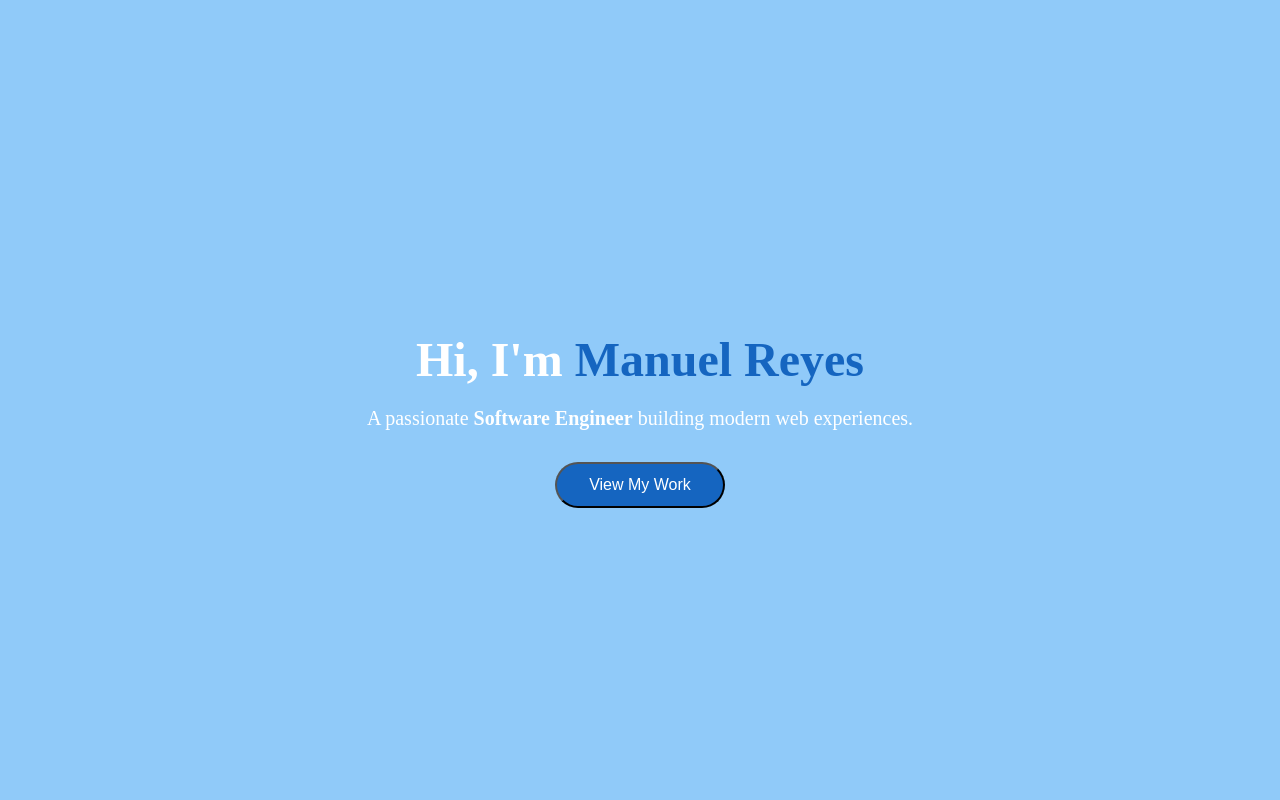
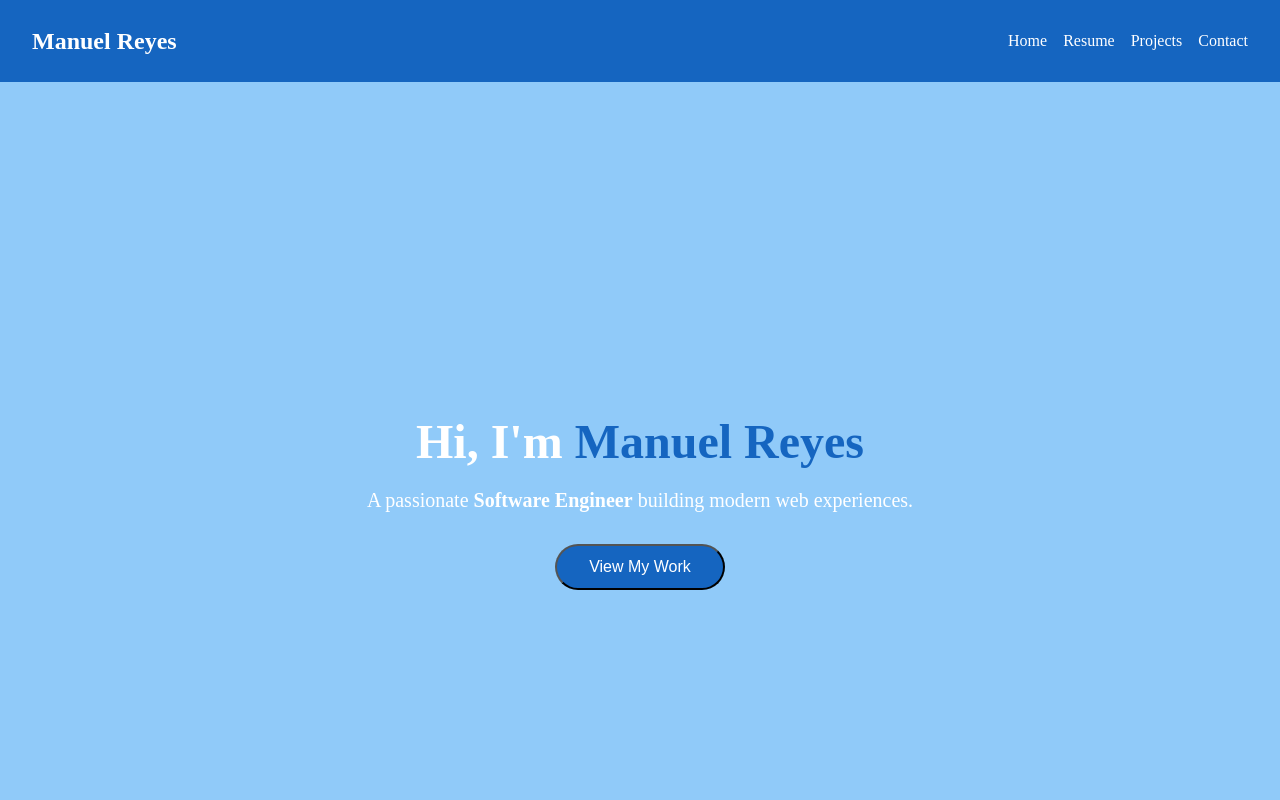
Before and after one commit to MReyes1241/personal_portfolio, a React (Vite) app: page / in a window 1280 px wide. Shown: the top 800 px of the page. Built offline with nearby package versions, Linux system fonts and the light colour scheme.

Commit message:
Add code for navbar and future resume page

```diff
--- a/package.json
+++ b/package.json
@@ -13,7 +13,10 @@
     "@mantine/core": "^7.15.2",
     "@mantine/hooks": "^7.15.2",
     "react": "^18.3.1",
-    "react-dom": "^18.3.1"
+    "react-dom": "^18.3.1",
+    "react-router-dom": "^7.1.1",
+    "react-router-hash-link": "^2.4.3",
+    "react-scroll": "^1.9.0"
   },
   "devDependencies": {
     "@eslint/js": "^9.17.0",
--- a/src/App.tsx
+++ b/src/App.tsx
@@ -1,17 +1,30 @@
 import { MantineProvider } from '@mantine/core';
+import { BrowserRouter as Router, Routes, Route } from 'react-router-dom';
 import { Hero } from './components/Hero/Hero';
 import { About } from './sections/About/About';
 import { Projects } from './sections/Projects/Projects';
 import { Contact } from './sections/Contact/Contact';
+// import { Resume } from './sections/Resume/Resume';
+import { Navbar } from './components/Navbar/Navbar';
 import { theme } from './theme/theme';
 
 export function App() {
   return (
     <MantineProvider theme={theme}>
-      <Hero />
-      <About />
-      <Projects />
-      <Contact />
+      <Router>
+        <Navbar />
+        <Routes>
+          <Route path="/" element={
+            <>
+              <Hero />
+              <About />
+              <Projects />
+              <Contact />
+            </>
+          } />
+          {/*<Route path="/resume" element={<Resume />} />*/}
+        </Routes>
+      </Router>
     </MantineProvider>
   );
 }
--- /dev/null
+++ b/src/components/Navbar/Navbar.module.css
@@ -0,0 +1,38 @@
+.navbar {
+    display: flex;
+    justify-content: space-between;
+    align-items: center;
+    background-color: var(--mantine-color-blue-dark, #1565c0);
+    padding: 1rem 2rem;
+    color: white;
+    position: sticky;
+    top: 0;
+    z-index: 1000;
+}
+
+.logo {
+    font-size: 1.5rem;
+    font-weight: bold;
+}
+
+.logo a {
+    color: white;
+    text-decoration: none;
+}
+
+.navLinks {
+    list-style: none;
+    display: flex;
+    gap: 1rem;
+}
+
+.navLinks li a {
+    color: white;
+    text-decoration: none;
+    font-size: 1rem;
+    transition: color 0.3s;
+}
+
+.navLinks li a:hover {
+    color: var(--mantine-color-blue-accent, #0d47a1);
+}
--- /dev/null
+++ b/src/components/Navbar/Navbar.tsx
@@ -0,0 +1,31 @@
+import { Link } from 'react-scroll';
+import { NavLink } from 'react-router-dom';
+import styles from './Navbar.module.css';
+
+export function Navbar() {
+  return (
+    <nav className={styles.navbar}>
+      <div className={styles.logo}>
+        <NavLink to="/">Manuel Reyes</NavLink>
+      </div>
+      <ul className={styles.navLinks}>
+        <li>
+          <NavLink to="/">Home</NavLink>
+        </li>
+        <li>
+          <NavLink to="/resume">Resume</NavLink>
+        </li>
+        <li>
+          <Link to="projects" smooth={true} offset={-70} duration={500}>
+            Projects
+          </Link>
+        </li>
+        <li>
+          <Link to="contact" smooth={true} offset={-70} duration={500}>
+            Contact
+          </Link>
+        </li>
+      </ul>
+    </nav>
+  );
+}
--- a/src/sections/Contact/Contact.tsx
+++ b/src/sections/Contact/Contact.tsx
@@ -19,7 +19,7 @@ export function Contact() {
   };
 
   return (
-    <section className={styles.contactSection}>
+    <section id="contact" className={styles.contactSection}>
       <h2 className={styles.contactHeading}>Contact Me</h2>
       <form className={styles.contactForm} onSubmit={handleSubmit}>
         <input
--- a/src/sections/Projects/Projects.tsx
+++ b/src/sections/Projects/Projects.tsx
@@ -27,7 +27,7 @@ const mockProjects = [
 
 export function Projects() {
   return (
-    <section className={styles.projectSection}>
+    <section id="projects" className={styles.projectSection}>
       <h2 className={styles.projectHeading}>My Projects</h2>
       <div className={styles.projectGrid}>
         {mockProjects.map((project) => (
```
Also changed, not shown: 1 other file (tests, documents, lock files or other folders).
